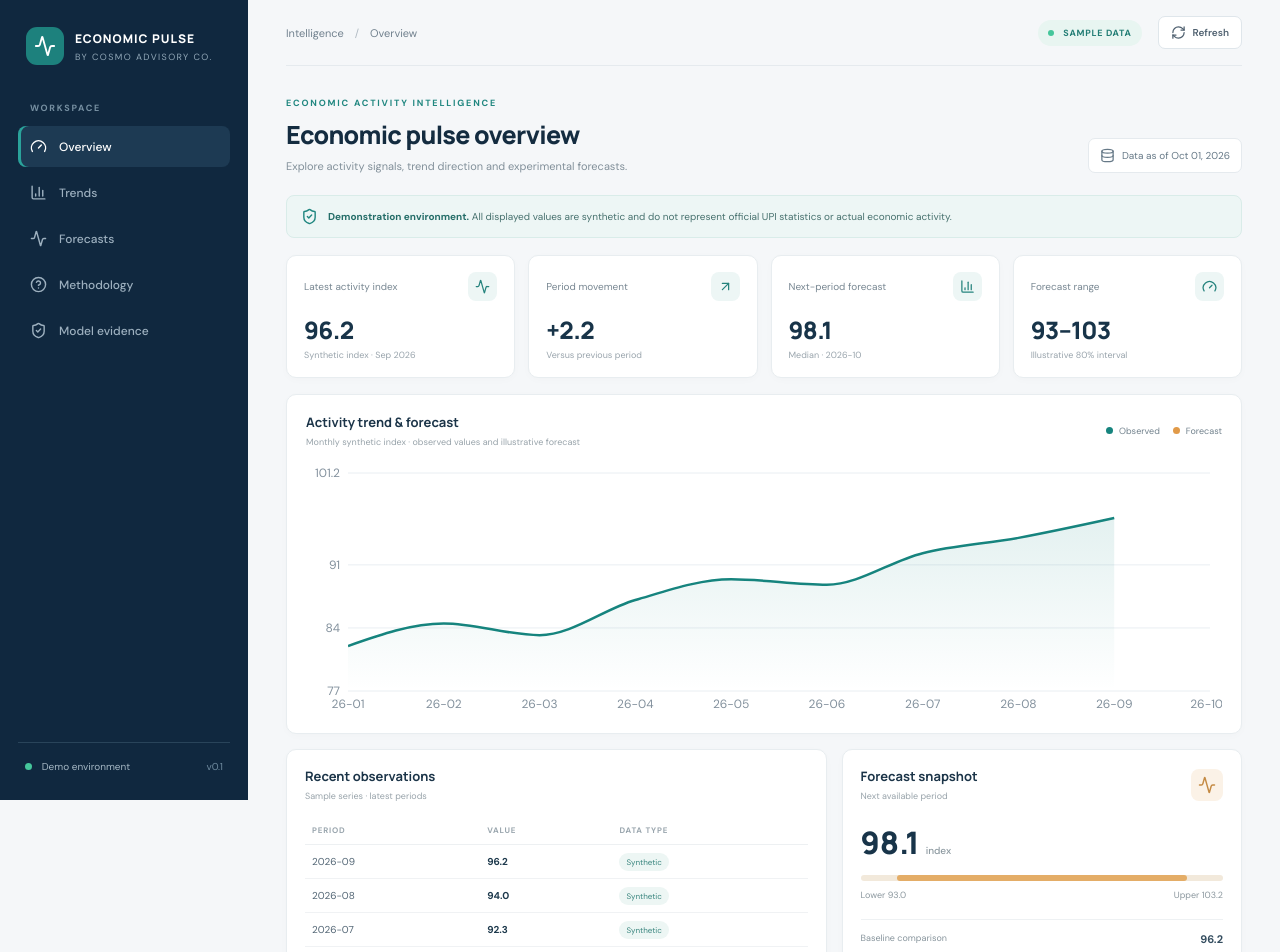
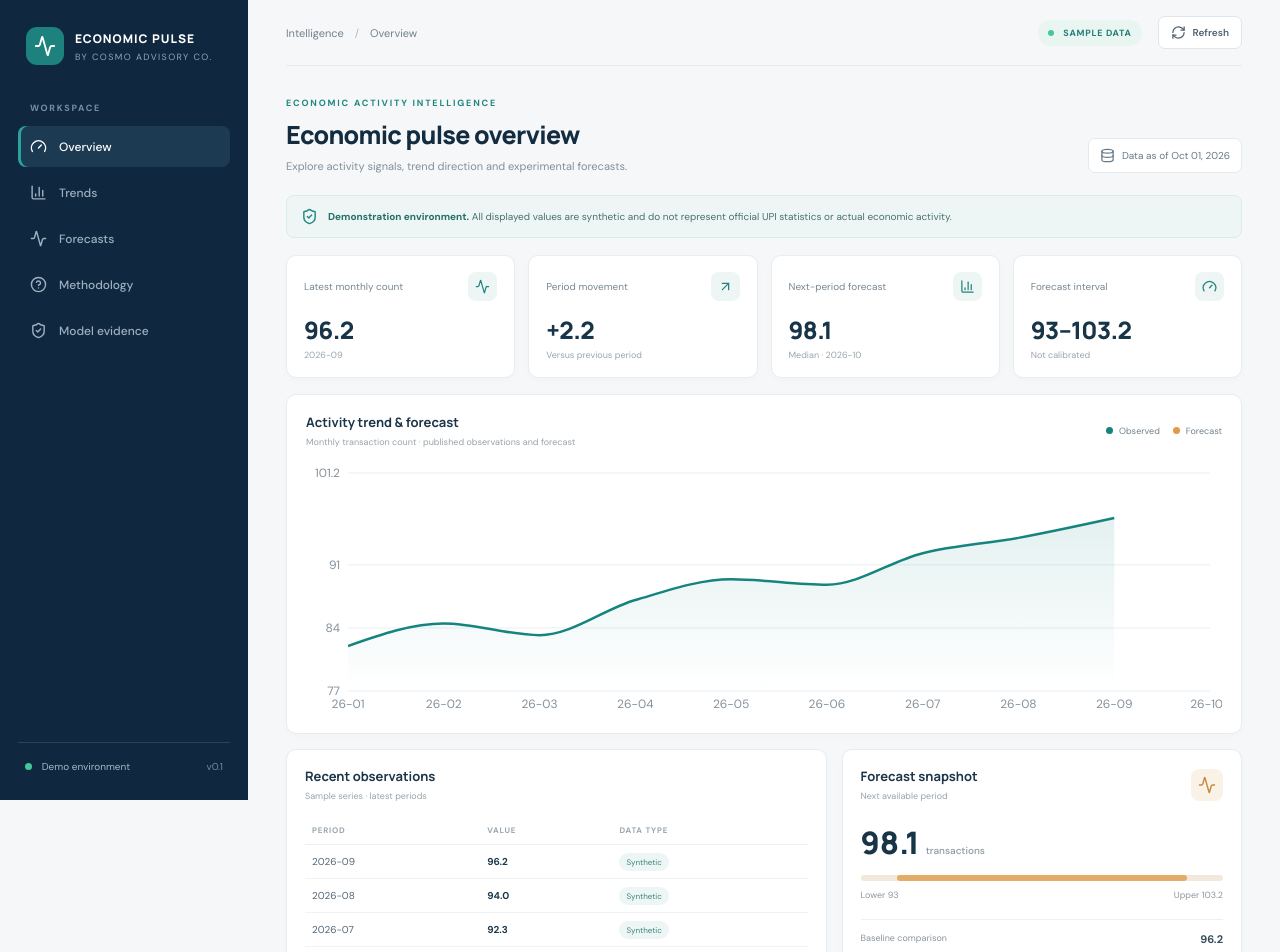
Before and after one commit to MAINAKRUDRA/ECONOMIC-PULSE, a React (Vite) app in the folder frontend/: page / in a window 1280 px wide. Shown: the top 952 px of the page. Built offline with nearby package versions, Linux system fonts and the light colour scheme; no server answers.

Commit message:
Connect dashboard display to research forecast publication metadata

```diff
--- a/frontend/src/App.tsx
+++ b/frontend/src/App.tsx
@@ -6,7 +6,7 @@ import {
 import { Activity, ArrowDownRight, ArrowUpRight, BarChart3, CircleHelp, Database, Gauge, RefreshCw, ShieldCheck } from "lucide-react";
 
 type Observation = { period: string; value: number; unit: string };
-type Forecast = { median: number; lower: number; upper: number; baseline: number; horizon_end: string; unit: string };
+type Forecast = { median: number; lower: number | null; upper: number | null; baseline: number; horizon_end: string; unit: string; mode?: string; interval_status?: string; model_version?: string };
 type ApiEnvelope<T> = { data: T; meta: { mode: string; data_as_of: string; batch_id: string } };
 
 const API = import.meta.env.VITE_API_BASE_URL ?? "http://127.0.0.1:8000";
@@ -30,7 +30,8 @@ const sampleForecast: Forecast = {
 function App() {
   const [observations, setObservations] = useState<Observation[]>(sample);
   const [forecast, setForecast] = useState<Forecast>(sampleForecast);
-  const [source, setSource] = useState<"sample" | "api">("sample");
+  const [source, setSource] = useState<"sample" | "synthetic" | "research">("sample");
+  const [dataAsOf, setDataAsOf] = useState("Oct 01, 2026");
   const [lastUpdated, setLastUpdated] = useState("Bundled demo fixture");
   const [active, setActive] = useState("Overview");
 
@@ -43,17 +44,17 @@ function App() {
       if (!obsRes.ok || !forecastRes.ok) throw new Error("API unavailable");
       const obs = await obsRes.json() as ApiEnvelope<Observation[]>;
       const fc = await forecastRes.json() as ApiEnvelope<Forecast[]>;
-      if (obs.meta.mode !== "synthetic" || fc.meta.mode !== "synthetic") {
-        throw new Error("Unexpected data mode");
-      }
+      if (!["synthetic", "research"].includes(obs.meta.mode) || !["synthetic", "research"].includes(fc.meta.mode)) throw new Error("Unexpected data mode");
       setObservations(obs.data);
       setForecast(fc.data[0]);
-      setSource("api");
+      setSource(fc.meta.mode as "synthetic" | "research");
+      setDataAsOf(obs.meta.data_as_of);
       setLastUpdated(new Date().toLocaleString());
     } catch {
       setObservations(sample);
       setForecast(sampleForecast);
       setSource("sample");
+      setDataAsOf("Oct 01, 2026");
       setLastUpdated("Bundled demo fixture — API unavailable");
     }
   }
@@ -79,20 +80,20 @@ function App() {
       </aside>
 
       <main className="main">
-        <header className="topbar"><div className="crumb">Intelligence <span>/</span> {active}</div><div className="top-actions"><span className="sample-pill"><span /> {source === "api" ? "API · SYNTHETIC" : "SAMPLE DATA"}</span><button className="refresh" onClick={() => void refresh()}><RefreshCw size={15} /> Refresh</button></div></header>
-        <section className="page-heading"><div><div className="eyebrow">ECONOMIC ACTIVITY INTELLIGENCE</div><h1>{active === "Overview" ? "Economic pulse overview" : active}</h1><p>Explore activity signals, trend direction and experimental forecasts.</p></div><div className="date-chip"><Database size={15} /> Data as of Oct 01, 2026</div></section>
+        <header className="topbar"><div className="crumb">Intelligence <span>/</span> {active}</div><div className="top-actions"><span className="sample-pill"><span /> {source === "research" ? "PUBLISHED · RESEARCH" : source === "synthetic" ? "API · SYNTHETIC" : "SAMPLE DATA"}</span><button className="refresh" onClick={() => void refresh()}><RefreshCw size={15} /> Refresh</button></div></header>
+        <section className="page-heading"><div><div className="eyebrow">ECONOMIC ACTIVITY INTELLIGENCE</div><h1>{active === "Overview" ? "Economic pulse overview" : active}</h1><p>Explore activity signals, trend direction and experimental forecasts.</p></div><div className="date-chip"><Database size={15} /> Data as of {dataAsOf}</div></section>
 
         {active === "Overview" || active === "Trends" ? <>
-          <div className="notice"><ShieldCheck size={17} /><span><strong>Demonstration environment.</strong> All displayed values are synthetic and do not represent official UPI statistics or actual economic activity.</span></div>
+          <div className="notice"><ShieldCheck size={17} /><span><strong>{source === "research" ? "Research publication." : "Demonstration environment."}</strong> {source === "research" ? "Review the model card, source rights and validation evidence before interpreting this forecast." : "All displayed values are synthetic and do not represent official UPI statistics or actual economic activity."}</span></div>
           <section className="metric-grid">
-            <Metric title="Latest activity index" value={latest.toFixed(1)} detail="Synthetic index · Sep 2026" icon={<Activity />} />
+            <Metric title="Latest monthly count" value={latest.toLocaleString()} detail={observations[observations.length - 1]?.period ?? "No period"} icon={<Activity />} />
             <Metric title="Period movement" value={`${change >= 0 ? "+" : ""}${change.toFixed(1)}`} detail="Versus previous period" icon={change >= 0 ? <ArrowUpRight /> : <ArrowDownRight />} />
             <Metric title="Next-period forecast" value={forecast.median.toFixed(1)} detail={`Median · ${forecast.horizon_end}`} icon={<BarChart3 />} />
-            <Metric title="Forecast range" value={`${forecast.lower.toFixed(0)}–${forecast.upper.toFixed(0)}`} detail="Illustrative 80% interval" icon={<Gauge />} />
+            <Metric title="Forecast interval" value={forecast.lower != null && forecast.upper != null ? `${forecast.lower.toLocaleString()}–${forecast.upper.toLocaleString()}` : "Withheld"} detail={forecast.interval_status ?? "Not calibrated"} icon={<Gauge />} />
           </section>
-          <section className="panel chart-panel"><div className="panel-head"><div><h2>Activity trend & forecast</h2><p>Monthly synthetic index · observed values and illustrative forecast</p></div><span className="legend"><i /> Observed <i className="legend-forecast" /> Forecast</span></div><div className="chart"><ResponsiveContainer width="100%" height="100%"><AreaChart data={chartData} margin={{ top: 12, right: 12, left: -18, bottom: 0 }}><defs><linearGradient id="observedFill" x1="0" y1="0" x2="0" y2="1"><stop offset="0%" stopColor="#1b8b85" stopOpacity={0.2} /><stop offset="100%" stopColor="#1b8b85" stopOpacity={0} /></linearGradient></defs><CartesianGrid stroke="#e9eef2" vertical={false} /><XAxis dataKey="period" tickLine={false} axisLine={false} tick={{ fill: "#83919d", fontSize: 12 }} /><YAxis tickLine={false} axisLine={false} tick={{ fill: "#83919d", fontSize: 12 }} domain={["dataMin - 5", "dataMax + 5"]} /><Tooltip contentStyle={{ borderRadius: 10, border: "1px solid #e5ebef" }} /><Area type="monotone" dataKey="observed" stroke="#16847e" strokeWidth={2.5} fill="url(#observedFill)" connectNulls /><Line type="monotone" dataKey="forecast" stroke="#e19a48" strokeWidth={2.5} strokeDasharray="6 5" dot={{ r: 4 }} connectNulls /></AreaChart></ResponsiveContainer></div></section>
-          <section className="bottom-grid"><div className="panel"><div className="panel-head"><div><h2>Recent observations</h2><p>Sample series · latest periods</p></div></div><div className="table-wrap"><table><thead><tr><th>PERIOD</th><th>VALUE</th><th>DATA TYPE</th></tr></thead><tbody>{observations.slice(-5).reverse().map(o => <tr key={o.period}><td>{o.period}</td><td className="table-value">{o.value.toFixed(1)}</td><td><span className="tag">Synthetic</span></td></tr>)}</tbody></table></div></div><div className="panel forecast-card"><div className="panel-head"><div><h2>Forecast snapshot</h2><p>Next available period</p></div><span className="forecast-icon"><Activity size={18} /></span></div><div className="forecast-number">{forecast.median.toFixed(1)} <small>index</small></div><div className="range-line"><span style={{ left: "10%", width: "80%" }} /></div><div className="range-labels"><span>Lower {forecast.lower.toFixed(1)}</span><span>Upper {forecast.upper.toFixed(1)}</span></div><div className="baseline">Baseline comparison <strong>{forecast.baseline.toFixed(1)}</strong></div><p className="muted-note">Illustrative baseline only. No model accuracy claim is made.</p></div></section>
-        </> : <section className="panel info-panel"><div className="info-icon"><ShieldCheck /></div><h2>{active}</h2><p>{active === "Forecasts" ? "Forecast output is currently an illustrative sample. The next milestone is to add a reproducible offline training and out-of-time evaluation pipeline." : active === "Methodology" ? "The experimental pulse signal will be versioned, documented and accompanied by data coverage and source provenance. It is not an official GDP growth estimate." : "Model evidence will report evaluation windows, baseline comparisons, error metrics, limitations and whether data is synthetic or real. No accuracy claim is currently available."}</p><div className="notice"><ShieldCheck size={17} /> <span>This section is intentionally marked as a prototype. No unsupported economic or predictive claims are displayed.</span></div></section>}
+          <section className="panel chart-panel"><div className="panel-head"><div><h2>Activity trend & forecast</h2><p>Monthly transaction count · published observations and forecast</p></div><span className="legend"><i /> Observed <i className="legend-forecast" /> Forecast</span></div><div className="chart"><ResponsiveContainer width="100%" height="100%"><AreaChart data={chartData} margin={{ top: 12, right: 12, left: -18, bottom: 0 }}><defs><linearGradient id="observedFill" x1="0" y1="0" x2="0" y2="1"><stop offset="0%" stopColor="#1b8b85" stopOpacity={0.2} /><stop offset="100%" stopColor="#1b8b85" stopOpacity={0} /></linearGradient></defs><CartesianGrid stroke="#e9eef2" vertical={false} /><XAxis dataKey="period" tickLine={false} axisLine={false} tick={{ fill: "#83919d", fontSize: 12 }} /><YAxis tickLine={false} axisLine={false} tick={{ fill: "#83919d", fontSize: 12 }} domain={["dataMin - 5", "dataMax + 5"]} /><Tooltip contentStyle={{ borderRadius: 10, border: "1px solid #e5ebef" }} /><Area type="monotone" dataKey="observed" stroke="#16847e" strokeWidth={2.5} fill="url(#observedFill)" connectNulls /><Line type="monotone" dataKey="forecast" stroke="#e19a48" strokeWidth={2.5} strokeDasharray="6 5" dot={{ r: 4 }} connectNulls /></AreaChart></ResponsiveContainer></div></section>
+          <section className="bottom-grid"><div className="panel"><div className="panel-head"><div><h2>Recent observations</h2><p>Sample series · latest periods</p></div></div><div className="table-wrap"><table><thead><tr><th>PERIOD</th><th>VALUE</th><th>DATA TYPE</th></tr></thead><tbody>{observations.slice(-5).reverse().map(o => <tr key={o.period}><td>{o.period}</td><td className="table-value">{o.value.toFixed(1)}</td><td><span className="tag">{source === "research" ? "Research" : "Synthetic"}</span></td></tr>)}</tbody></table></div></div><div className="panel forecast-card"><div className="panel-head"><div><h2>Forecast snapshot</h2><p>Next available period</p></div><span className="forecast-icon"><Activity size={18} /></span></div><div className="forecast-number">{forecast.median.toLocaleString()} <small>transactions</small></div>{forecast.lower != null && forecast.upper != null ? <><div className="range-line"><span style={{ left: "10%", width: "80%" }} /></div><div className="range-labels"><span>Lower {forecast.lower.toLocaleString()}</span><span>Upper {forecast.upper.toLocaleString()}</span></div></> : <p className="muted-note">Prediction interval withheld: calibration evidence did not meet the publication threshold.</p>}<div className="baseline">Baseline comparison <strong>{forecast.baseline.toFixed(1)}</strong></div><p className="muted-note">Model: {forecast.model_version ?? "demo"} · Mode: {source}</p></div></section>
+        </> : <section className="panel info-panel"><div className="info-icon"><ShieldCheck /></div><h2>{active}</h2><p>{active === "Forecasts" ? "Forecasts are produced offline, compared against chronological baselines and published as a validated batch. Prediction intervals are shown only when calibration checks pass." : active === "Methodology" ? "The experimental pulse signal will be versioned, documented and accompanied by data coverage and source provenance. It is not an official GDP growth estimate." : "Model evidence will report evaluation windows, baseline comparisons, error metrics, limitations and whether data is synthetic or real. No accuracy claim is currently available."}</p><div className="notice"><ShieldCheck size={17} /> <span>Published forecasts remain experimental. UPI activity forecasting is not a GDP forecast.</span></div></section>}
 
         <footer><span>ECONOMIC PULSE <b>·</b> COSMO ADVISORY CO.</span><span>Last refreshed: {lastUpdated}</span></footer>
       </main>
```
